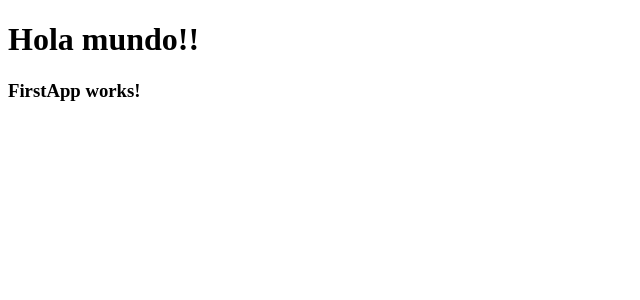
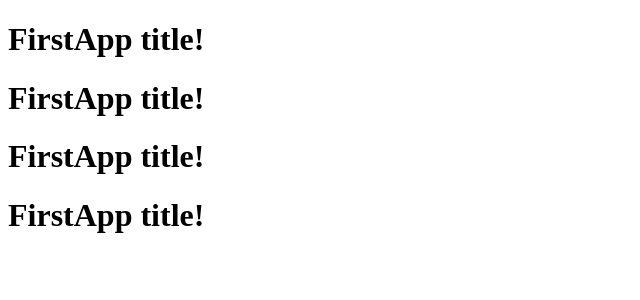
Before and after one commit to jeremyandes/react-cero-a-experto, a React (Vite) app in the folder apps/03-counter-app-vite/: page / in a window 1280 px wide. Shown: the top 300 px of the page, without its empty margins (0-640 px from the left). Built offline with nearby package versions, Linux system fonts and the light colour scheme.

Commit message:
37. Retornar elementos en el Componente - Fragment

```diff
--- a/apps/03-counter-app-vite/src/FirstApp.jsx
+++ b/apps/03-counter-app-vite/src/FirstApp.jsx
@@ -1,5 +1,19 @@
+// import { Fragment } from 'react';
+
 export const FirstApp = () => {
     return (
-        <h3>FirstApp works!</h3>
+        // <Fragment>
+        //     <h1>FirstApp title!</h1>
+        //     <h1>FirstApp title!</h1>
+        //     <h1>FirstApp title!</h1>
+        //     <h1>FirstApp title!</h1>
+        // </Fragment>
+
+        <>
+            <h1>FirstApp title!</h1>
+            <h1>FirstApp title!</h1>
+            <h1>FirstApp title!</h1>
+            <h1>FirstApp title!</h1>
+        </>
     )
 }
--- a/apps/03-counter-app-vite/src/main.jsx
+++ b/apps/03-counter-app-vite/src/main.jsx
@@ -1,12 +1,11 @@
 import React from 'react';
 import ReactDOM from 'react-dom/client';
 
-import { App } from './App';
+// import { App } from './App';
 import { FirstApp } from './FirstApp'
 
 ReactDOM.createRoot(document.getElementById('root')).render(
     <React.StrictMode>
-        <App />
         <FirstApp />
     </React.StrictMode>
 );
```
